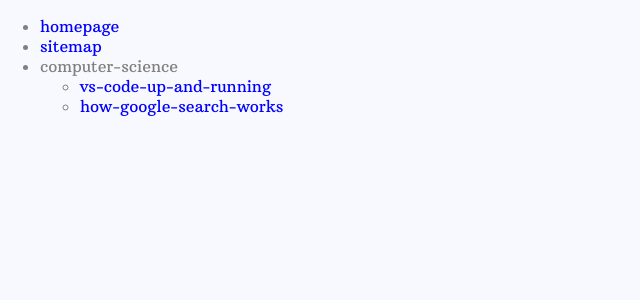
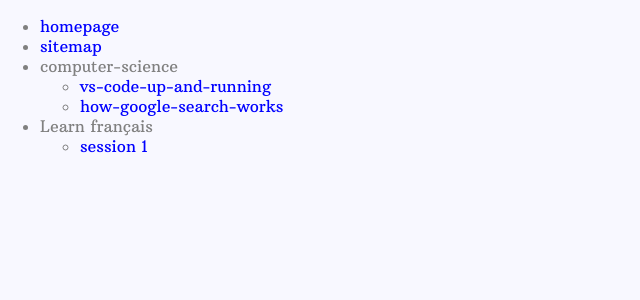
Before and after one commit to ashkancodecman01/ashkannasirzadeh, a Jekyll site: the page built from _posts/sitemap/2019-05-20-sitemap.html, in a window 1280 px wide. Shown: the top 300 px of the page, without its empty margins (0-640 px from the left). Built offline with Jekyll 4.4.1, drawn with Linux system fonts in a browser that asks for light colours.

Commit message:
sitemap updated

```diff
--- a/_posts/sitemap/2019-05-20-sitemap.html
+++ b/_posts/sitemap/2019-05-20-sitemap.html
@@ -26,6 +26,11 @@ permalink: /sitemap
                 <li><a href="https://www.ashkan-nasirzadeh.ir/computer-science/how-google-search-works">how-google-search-works</a></li>
             </ul>
         </li>
+        <li>Learn français
+            <ul>
+                <li><a href="https://www.ashkan-nasirzadeh.ir/french/session-1">session 1</a></li>
+            </ul>
+        </li>
     </ul>
     <script type="text/javascript" src="../../assets/sitemap/sitemap.js"></script>
 </body>
```
